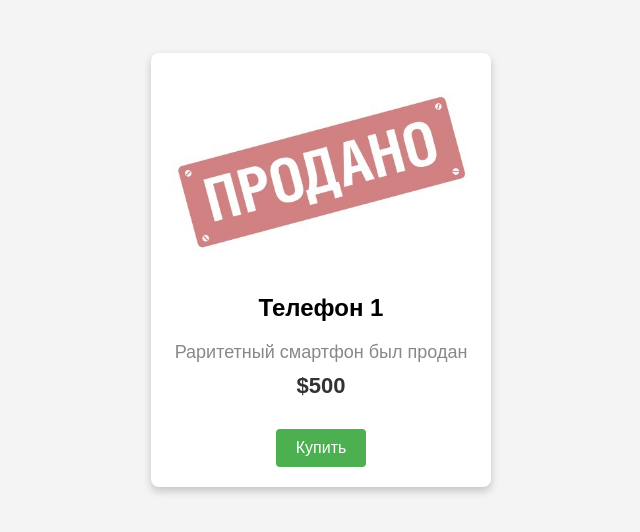
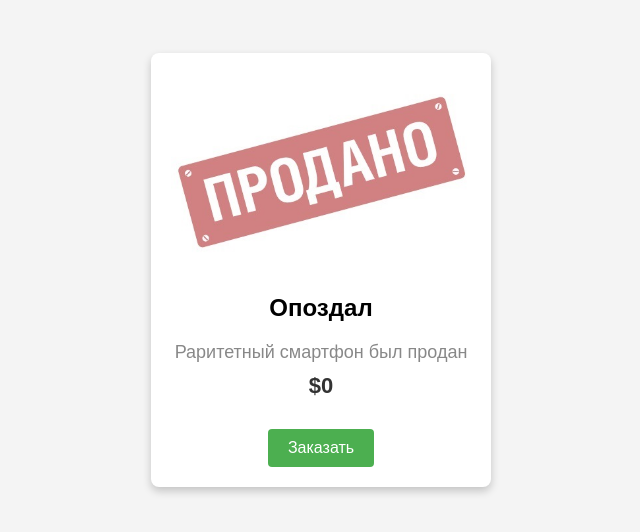
Before and after one commit to Hukker88/phone, a plain HTML site: page index.html in a window 1280 px wide. Shown: the part 130-662 px from the top of the page, without its empty margins (319-959 px from the left). Drawn offline with Linux system fonts and the light colour scheme.

Commit message:
version 0.2

```diff
--- a/index.html
+++ b/index.html
@@ -65,10 +65,10 @@
     <body>
         <div class="card">
             <img src="./js/2.jpg" alt="Iphone 5`" />
-            <h2>Телефон 1</h2>
+            <h2>Опоздал </h2>
             <p>Раритетный смартфон был продан</p>
-            <p class="price">$500</p>
-            <button>Купить</button>
+            <p class="price">$0</p>
+            <button>Заказать</button>
         </div>
     </body>
 </html>
```
